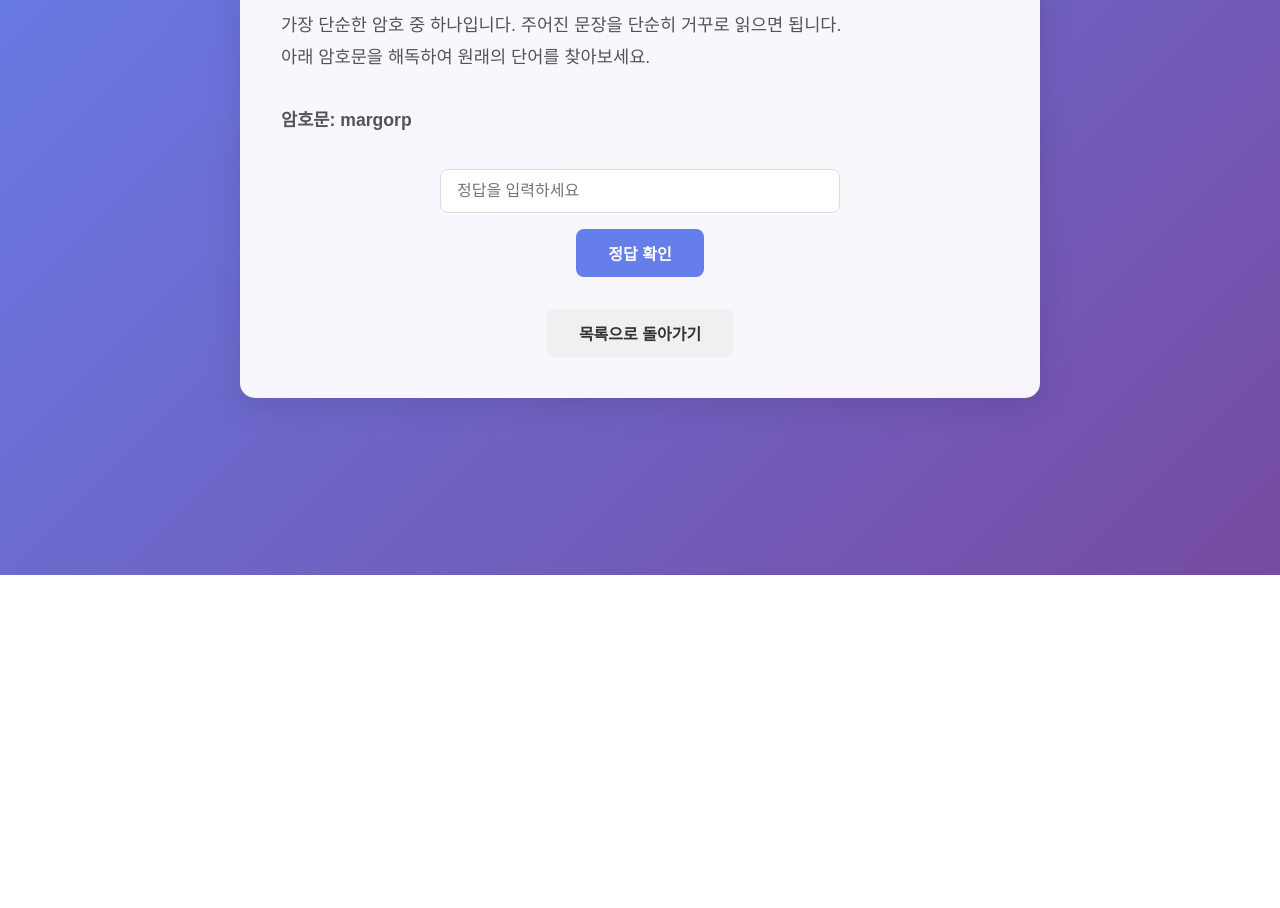
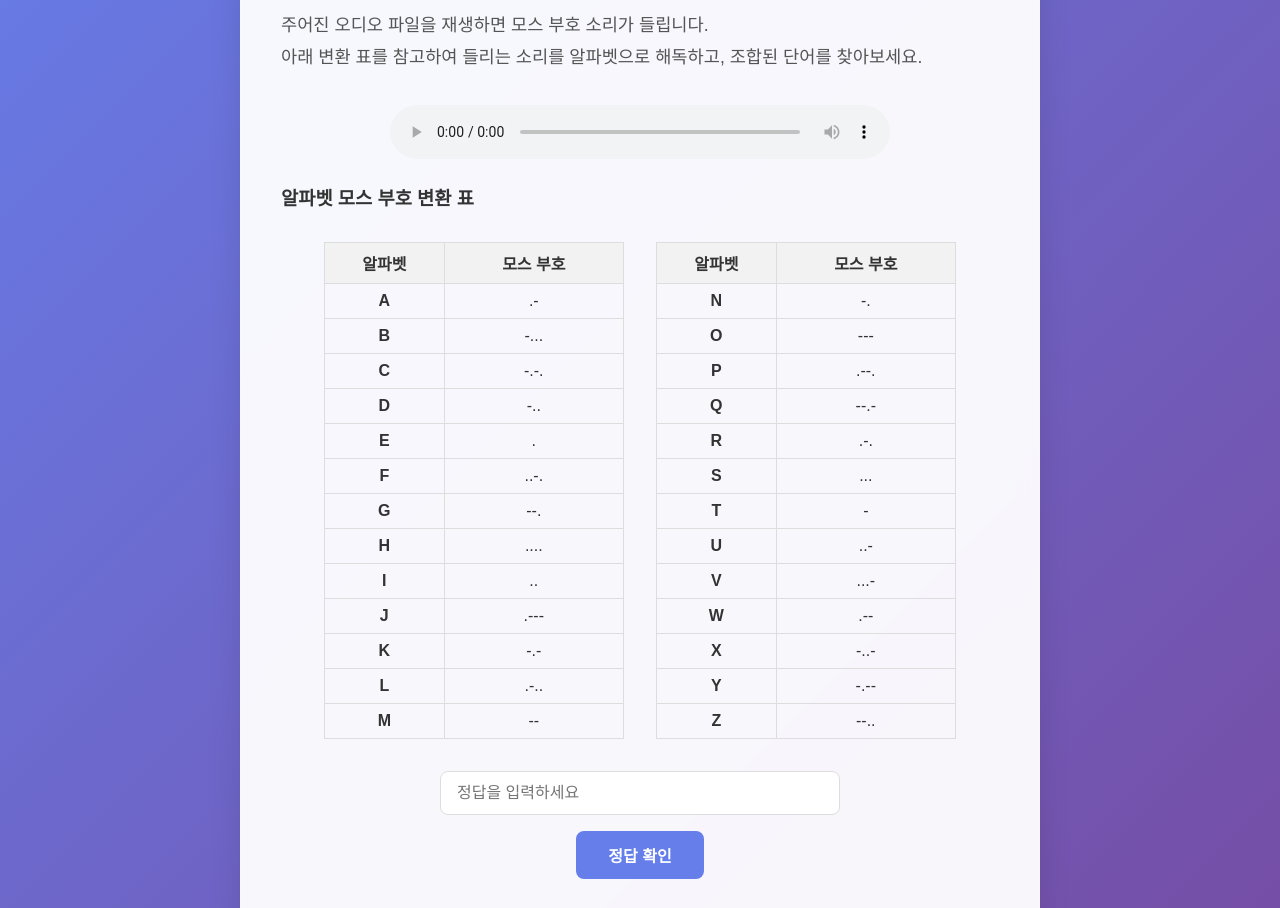
Before and after one commit to DoHyung08/eduDON, a plain HTML site: page static/problems/problem3.html in a window 1280 px wide. Shown: the part 225-1133 px from the top of the page. Before the commit the page ends 800 px from the top, so only its background shows below. Drawn offline with Linux system fonts and the light colour scheme.

Commit message:
3번 문제 추가

```diff
--- a/static/problems/problem3.html
+++ b/static/problems/problem3.html
@@ -3,8 +3,41 @@
 <head>
     <meta charset="UTF-8">
     <meta name="viewport" content="width=device-width, initial-scale=1.0">
-    <title>문제 3 - 암호 문제 사이트</title>
+    <title>문제 3 - 모스 부호</title>
     <link rel="stylesheet" href="../../styles.css">
+    <style>
+        /* 모스 부호 표 스타일 */
+        .morse-table-container {
+            display: flex;
+            justify-content: center;
+            gap: 2rem;
+            margin: 2rem 0;
+            flex-wrap: wrap;
+        }
+        .morse-table {
+            border-collapse: collapse;
+            width: 300px;
+        }
+        .morse-table th, .morse-table td {
+            border: 1px solid #ddd;
+            padding: 8px;
+            text-align: center;
+        }
+        .morse-table th {
+            background-color: #f2f2f2;
+            font-weight: bold;
+        }
+        .morse-table td:first-child {
+            font-weight: bold;
+            width: 40%;
+        }
+        audio {
+            width: 100%;
+            max-width: 500px;
+            margin: 1.5rem auto;
+            display: block;
+        }
+    </style>
 </head>
 <body>
     <!-- 정보 바 -->
@@ -19,12 +52,53 @@
     <!-- 메인 컨텐츠 -->
     <main class="main-content">
         <div class="problem-container">
-            <h2>문제 3: 거꾸로 암호</h2>
+            <h2>문제 3: 모스 부호</h2>
             <p>
-                가장 단순한 암호 중 하나입니다. 주어진 문장을 단순히 거꾸로 읽으면 됩니다.<br>
-                아래 암호문을 해독하여 원래의 단어를 찾아보세요.<br><br>
-                <strong>암호문: margorp</strong>
+                주어진 오디오 파일을 재생하면 모스 부호 소리가 들립니다.<br>
+                아래 변환 표를 참고하여 들리는 소리를 알파벳으로 해독하고, 조합된 단어를 찾아보세요.
             </p>
+
+            <!-- 오디오 플레이어 -->
+            <audio controls src="../audio/3.wav">
+                브라우저가 오디오 태그를 지원하지 않습니다.
+            </audio>
+
+            <h3>알파벳 모스 부호 변환 표</h3>
+            <div class="morse-table-container">
+                <table class="morse-table">
+                    <tr><th>알파벳</th><th>모스 부호</th></tr>
+                    <tr><td>A</td><td>.-</td></tr>
+                    <tr><td>B</td><td>-...</td></tr>
+                    <tr><td>C</td><td>-.-.</td></tr>
+                    <tr><td>D</td><td>-..</td></tr>
+                    <tr><td>E</td><td>.</td></tr>
+                    <tr><td>F</td><td>..-.</td></tr>
+                    <tr><td>G</td><td>--.</td></tr>
+                    <tr><td>H</td><td>....</td></tr>
+                    <tr><td>I</td><td>..</td></tr>
+                    <tr><td>J</td><td>.---</td></tr>
+                    <tr><td>K</td><td>-.-</td></tr>
+                    <tr><td>L</td><td>.-..</td></tr>
+                    <tr><td>M</td><td>--</td></tr>
+                </table>
+                <table class="morse-table">
+                    <tr><th>알파벳</th><th>모스 부호</th></tr>
+                    <tr><td>N</td><td>-.</td></tr>
+                    <tr><td>O</td><td>---</td></tr>
+                    <tr><td>P</td><td>.--.</td></tr>
+                    <tr><td>Q</td><td>--.-</td></tr>
+                    <tr><td>R</td><td>.-.</td></tr>
+                    <tr><td>S</td><td>...</td></tr>
+                    <tr><td>T</td><td>-</td></tr>
+                    <tr><td>U</td><td>..-</td></tr>
+                    <tr><td>V</td><td>...-</td></tr>
+                    <tr><td>W</td><td>.--</td></tr>
+                    <tr><td>X</td><td>-..-</td></tr>
+                    <tr><td>Y</td><td>-.--</td></tr>
+                    <tr><td>Z</td><td>--..</td></tr>
+                </table>
+            </div>
+
             <div class="answer-form">
                 <input type="text" id="answerInput" placeholder="정답을 입력하세요">
                 <button id="submitBtn">정답 확인</button>
@@ -38,11 +112,15 @@
     <script>
         document.getElementById('submitBtn').addEventListener('click', function() {
             const userAnswer = document.getElementById('answerInput').value;
-            if (userAnswer.toLowerCase() === 'program') {
-                alert('정답입니다!');
+            // 정답을 'ZERO'로 변경 (대소문자 구분 없이)
+            if (userAnswer.toUpperCase() === 'ZERO') {
+                alert('정답입니다! 첫 번째 숫자는 "0" 입니다.');
             } else {
                 alert('오답입니다. 다시 시도해보세요.');
             }
+            // ????? 왜 커밋이 안되는걸까
+            // 내가 모르는 자동 커밋이라도 있는 걸까
+            // 아오 진짜 이상한 곳에서 하고 있었네
         });
     </script>
 </body>
```
Also changed, not shown: 1 other file.
